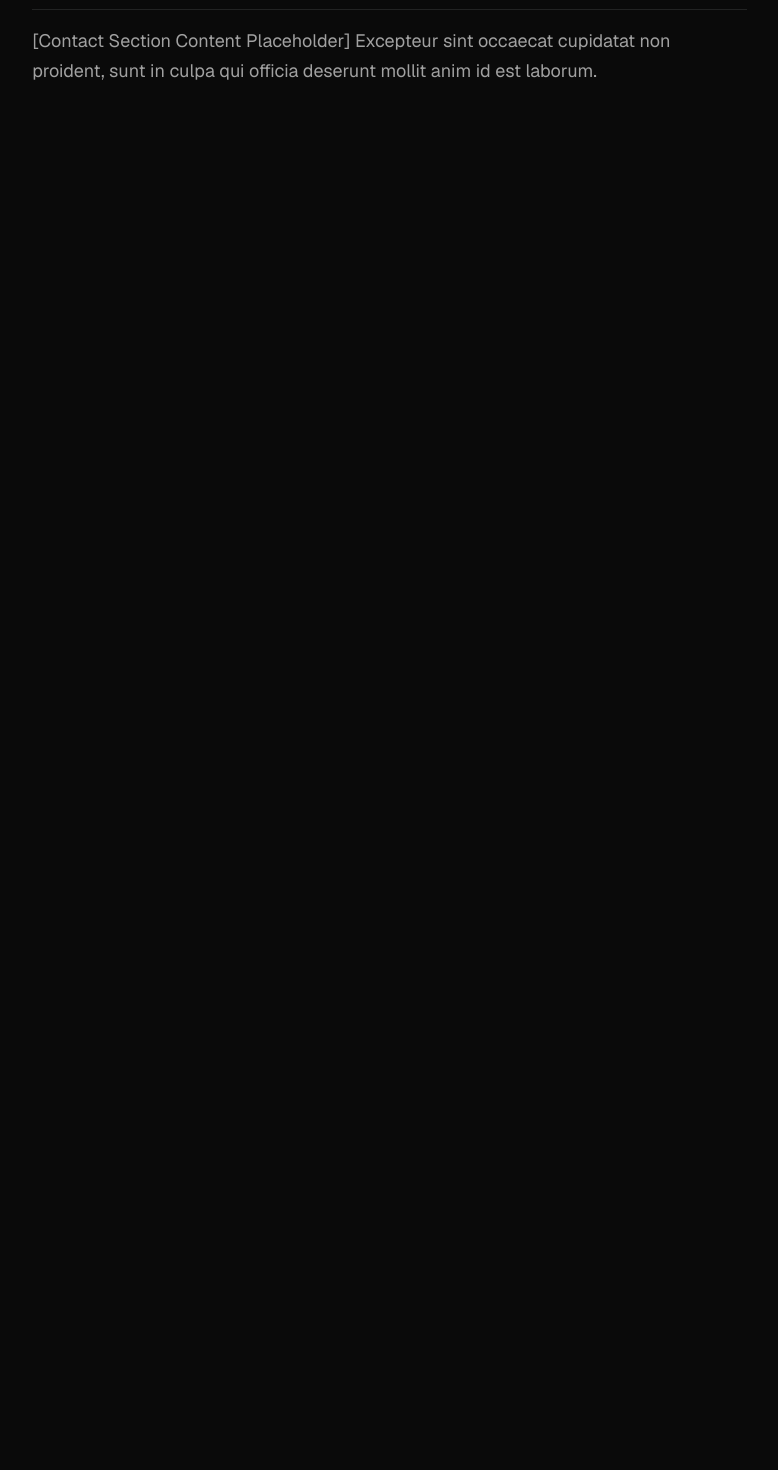
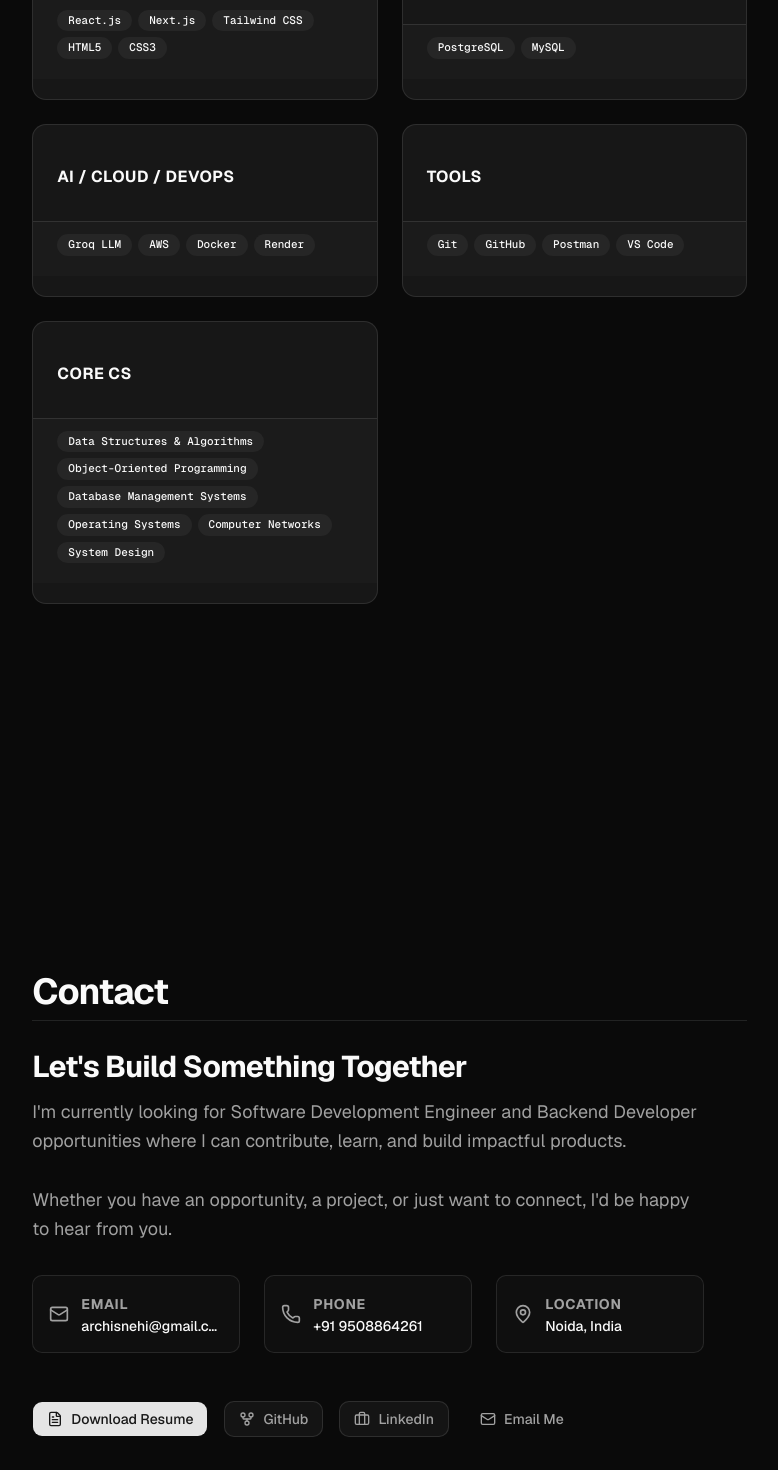
Before and after one commit to archi2305/Portfolio, a Next.js app: page / in a window 1280 px wide. Shown: the part 4840-6310 px from the top of the page, without its empty margins (501-1279 px from the left). Before the commit the page ends 5185 px from the top, so only its background shows below. Built offline with nearby package versions, Linux system fonts and the light colour scheme.

Commit message:
Replace skills and contact placeholders

```diff
--- a/app/page.tsx
+++ b/app/page.tsx
@@ -7,7 +7,6 @@ import { Heading } from "@/components/ui/heading"
 import { Stack } from "@/components/layout/stack"
 import { Grid } from "@/components/layout/grid"
 import { RevealOnScroll } from "@/components/shared/animations"
-import { Body } from "@/components/ui/typography"
 import { useActiveSection } from "@/hooks/use-active-section"
 import { ProjectCard } from "@/components/ui/project-card"
 import { Timeline } from "@/components/ui/timeline"
@@ -18,6 +17,8 @@ import { Project } from "@/types/project"
 import { MobileHeader } from "@/components/layout/mobile-header"
 import { Sidebar } from "@/components/layout/sidebar"
 import { About } from "@/components/sections/about"
+import { Skills } from "@/components/sections/skills"
+import { Contact } from "@/components/sections/contact"
 import dynamic from "next/dynamic"
 
 const ProjectModal = dynamic(() => import("@/components/ui/project-modal").then((mod) => mod.ProjectModal), {
@@ -109,33 +110,11 @@ export default function Home() {
             </RevealOnScroll>
           </Section>
 
-          {/* Skills Section Placeholder */}
-          <Section id="skills" className="scroll-mt-24 min-h-[50vh]">
-            <RevealOnScroll>
-              <Stack gap={4}>
-                <Heading as="h2" size="h2" className="border-b pb-2 border-border">
-                  Skills
-                </Heading>
-                <Body className="max-w-2xl text-secondary-text">
-                  [Skills Section Content Placeholder] Duis aute irure dolor in reprehenderit in voluptate velit esse cillum dolore eu fugiat nulla pariatur.
-                </Body>
-              </Stack>
-            </RevealOnScroll>
-          </Section>
+          {/* Skills Section */}
+          <Skills />
 
-          {/* Contact Section Placeholder */}
-          <Section id="contact" className="scroll-mt-24 min-h-[50vh]">
-            <RevealOnScroll>
-              <Stack gap={4}>
-                <Heading as="h2" size="h2" className="border-b pb-2 border-border">
-                  Contact
-                </Heading>
-                <Body className="max-w-2xl text-secondary-text">
-                  [Contact Section Content Placeholder] Excepteur sint occaecat cupidatat non proident, sunt in culpa qui officia deserunt mollit anim id est laborum.
-                </Body>
-              </Stack>
-            </RevealOnScroll>
-          </Section>
+          {/* Contact Section */}
+          <Contact />
 
           <ProjectModal
             project={selectedProject}
--- /dev/null
+++ b/components/sections/contact.tsx
@@ -0,0 +1,106 @@
+import * as React from "react"
+import { Section } from "@/components/ui/section"
+import { Heading } from "@/components/ui/heading"
+import { Stack } from "@/components/layout/stack"
+import { RevealOnScroll } from "@/components/shared/animations"
+import { Body, Caption } from "@/components/ui/typography"
+import { buttonVariants } from "@/components/ui/button"
+import { Mail, Phone, MapPin, FileText, GitFork, Briefcase } from "lucide-react"
+import { profileConfig } from "@/data/config"
+import { cn } from "@/lib/utils"
+
+export function Contact() {
+  return (
+    <Section id="contact" className="scroll-mt-24 min-h-[50vh]">
+      <RevealOnScroll>
+        <Stack gap={8}>
+
+          <Stack gap={3}>
+            <Heading as="h2" size="h2" className="border-b pb-2 border-border">
+              Contact
+            </Heading>
+            <Heading as="h3" size="h3" className="text-xl font-bold text-primary-text mt-4">
+              {profileConfig.contact.heading}
+            </Heading>
+            <Body className="max-w-2xl text-secondary-text leading-relaxed whitespace-pre-line">
+              {profileConfig.contact.description}
+            </Body>
+          </Stack>
+
+          {/* Contact Details Grid */}
+          <div className="grid grid-cols-1 sm:grid-cols-3 gap-6 max-w-2xl">
+            <div className="flex items-center gap-3 p-4 rounded-lg border border-border bg-card/40">
+              <Mail className="h-5 w-5 text-muted-foreground shrink-0" />
+              <div className="min-w-0">
+                <Caption className="text-[10px] font-bold uppercase tracking-wider text-muted-foreground">Email</Caption>
+                <a href={profileConfig.email} className="text-sm font-medium text-primary-text hover:underline truncate block">
+                  {profileConfig.email.replace("mailto:", "")}
+                </a>
+              </div>
+            </div>
+
+            <div className="flex items-center gap-3 p-4 rounded-lg border border-border bg-card/40">
+              <Phone className="h-5 w-5 text-muted-foreground shrink-0" />
+              <div className="min-w-0">
+                <Caption className="text-[10px] font-bold uppercase tracking-wider text-muted-foreground">Phone</Caption>
+                <a href={`tel:${profileConfig.phone}`} className="text-sm font-medium text-primary-text hover:underline truncate block">
+                  {profileConfig.phone}
+                </a>
+              </div>
+            </div>
+
+            <div className="flex items-center gap-3 p-4 rounded-lg border border-border bg-card/40">
+              <MapPin className="h-5 w-5 text-muted-foreground shrink-0" />
+              <div className="min-w-0">
+                <Caption className="text-[10px] font-bold uppercase tracking-wider text-muted-foreground">Location</Caption>
+                <span className="text-sm font-medium text-primary-text truncate block">
+                  {profileConfig.location}
+                </span>
+              </div>
+            </div>
+          </div>
+
+          {/* Action Buttons Link Grid */}
+          <div className="flex flex-wrap gap-4 pt-4 max-w-2xl">
+            <a
+              href={profileConfig.resumeUrl}
+              className={cn(buttonVariants({ variant: "default", size: "lg" }), "gap-2")}
+            >
+              <FileText className="h-4 w-4" />
+              Download Resume
+            </a>
+
+            <a
+              href={profileConfig.socials.github}
+              target="_blank"
+              rel="noopener noreferrer"
+              className={cn(buttonVariants({ variant: "outline", size: "lg" }), "gap-2")}
+            >
+              <GitFork className="h-4 w-4" />
+              GitHub
+            </a>
+
+            <a
+              href={profileConfig.socials.linkedin}
+              target="_blank"
+              rel="noopener noreferrer"
+              className={cn(buttonVariants({ variant: "outline", size: "lg" }), "gap-2")}
+            >
+              <Briefcase className="h-4 w-4" />
+              LinkedIn
+            </a>
+
+            <a
+              href={profileConfig.email}
+              className={cn(buttonVariants({ variant: "ghost", size: "lg" }), "gap-2")}
+            >
+              <Mail className="h-4 w-4" />
+              Email Me
+            </a>
+          </div>
+
+        </Stack>
+      </RevealOnScroll>
+    </Section>
+  )
+}
--- /dev/null
+++ b/components/sections/skills.tsx
@@ -0,0 +1,51 @@
+import * as React from "react"
+import { Section } from "@/components/ui/section"
+import { Heading } from "@/components/ui/heading"
+import { Stack } from "@/components/layout/stack"
+import { Grid } from "@/components/layout/grid"
+import { Card, CardHeader, CardTitle, CardFooter } from "@/components/ui/card"
+import { Badge } from "@/components/ui/badge"
+import { RevealOnScroll } from "@/components/shared/animations"
+import { Body } from "@/components/ui/typography"
+import { profileConfig } from "@/data/config"
+
+export function Skills() {
+  return (
+    <Section id="skills" className="scroll-mt-24 min-h-[50vh]">
+      <RevealOnScroll>
+        <Stack gap={6}>
+          <Heading as="h2" size="h2" className="border-b pb-2 border-border">
+            Skills
+          </Heading>
+
+          <Body className="max-w-2xl text-secondary-text leading-relaxed">
+            {profileConfig.skillsIntro}
+          </Body>
+
+          <Grid cols={1} colsSm={2} gap={6} className="mt-4">
+            {profileConfig.skillsCategories.map((category) => (
+              <Card key={category.title} className="h-full flex flex-col bg-card border border-border">
+                <CardHeader className="pb-3 pt-5 px-6">
+                  <CardTitle className="text-base font-bold text-primary-text uppercase tracking-wide">
+                    {category.title}
+                  </CardTitle>
+                </CardHeader>
+                <CardFooter className="flex flex-wrap gap-1.5 pb-5 px-6 mt-auto">
+                  {category.skills.map((skill) => (
+                    <Badge
+                      key={skill}
+                      variant="secondary"
+                      className="text-[11px] px-2.5 py-0.5 font-medium transition-all hover:bg-secondary/80 hover:text-primary-text hover:border-primary-text/20 border border-transparent font-mono"
+                    >
+                      {skill}
+                    </Badge>
+                  ))}
+                </CardFooter>
+              </Card>
+            ))}
+          </Grid>
+        </Stack>
+      </RevealOnScroll>
+    </Section>
+  )
+}
--- a/data/config.ts
+++ b/data/config.ts
@@ -1,8 +1,13 @@
 export const profileConfig = {
   name: "Archi Snehi",
   title: "Full Stack Developer",
+  badgeText: "FULL STACK DEVELOPER",
+  tagline: "Building intelligent web experiences with AI, cloud, and modern engineering.",
+  intro: "I'm an MCA student and Full Stack Developer passionate about building scalable web applications, AI-powered products, and cloud-native solutions. I enjoy solving real-world problems through clean architecture, intuitive user experiences, and modern technologies.",
   sidebarIntro: "I build scalable, high-performance web applications and cloud-native solutions with a focus on clean architecture.",
-  email: "mailto:archisnehi@example.com", // TODO: Customize email address
+  email: "mailto:archisnehi@gmail.com",
+  phone: "+91 9508864261",
+  location: "Noida, India",
   resumeUrl: "#", // TODO: Add Your Resume URL
   siteUrl: "https://github.com/archi2305/Portfolio", // Dynamic site base URL
   socials: {
@@ -18,5 +23,40 @@ export const profileConfig = {
     "I am a Full Stack Developer and MCA (Master of Computer Applications) student dedicated to building robust, scalable web systems and intelligent cloud-native solutions. My journey in technology centers on writing clean, maintainable code and translating complex specifications into seamless, user-first applications.",
     "On the frontend, I focus on crafting responsive user interfaces using React, Next.js, and Tailwind CSS. On the backend, I design reliable architectures, secure APIs, and databases that handle data flow efficiently. I am particularly interested in the intersection of traditional full-stack development and emerging AI tools, engineering products that are both performant and accessible.",
     "Driven by curiosity and a commitment to quality, I focus on software usability, performance audits, and writing clean, scalable code. When I'm not coding, I study modern web standards, research cloud services, and build tools to help solve real-world problems."
-  ]
+  ],
+  skillsIntro: "Over the past few years, I've worked across backend development, full-stack applications, cloud technologies, and AI-powered systems. My primary focus is building scalable backend architectures while also creating modern frontend experiences.",
+  skillsCategories: [
+    {
+      title: "Languages",
+      skills: ["Python", "C++", "Java", "JavaScript", "SQL"]
+    },
+    {
+      title: "Backend",
+      skills: ["FastAPI", "Django", "Spring Boot", "REST APIs", "JWT Authentication", "SQLAlchemy"]
+    },
+    {
+      title: "Frontend",
+      skills: ["React.js", "Next.js", "Tailwind CSS", "HTML5", "CSS3"]
+    },
+    {
+      title: "Databases",
+      skills: ["PostgreSQL", "MySQL"]
+    },
+    {
+      title: "AI / Cloud / DevOps",
+      skills: ["Groq LLM", "AWS", "Docker", "Render"]
+    },
+    {
+      title: "Tools",
+      skills: ["Git", "GitHub", "Postman", "VS Code"]
+    },
+    {
+      title: "Core CS",
+      skills: ["Data Structures & Algorithms", "Object-Oriented Programming", "Database Management Systems", "Operating Systems", "Computer Networks", "System Design"]
+    }
+  ],
+  contact: {
+    heading: "Let's Build Something Together",
+    description: "I'm currently looking for Software Development Engineer and Backend Developer opportunities where I can contribute, learn, and build impactful products.\n\nWhether you have an opportunity, a project, or just want to connect, I'd be happy to hear from you."
+  }
 }
```
